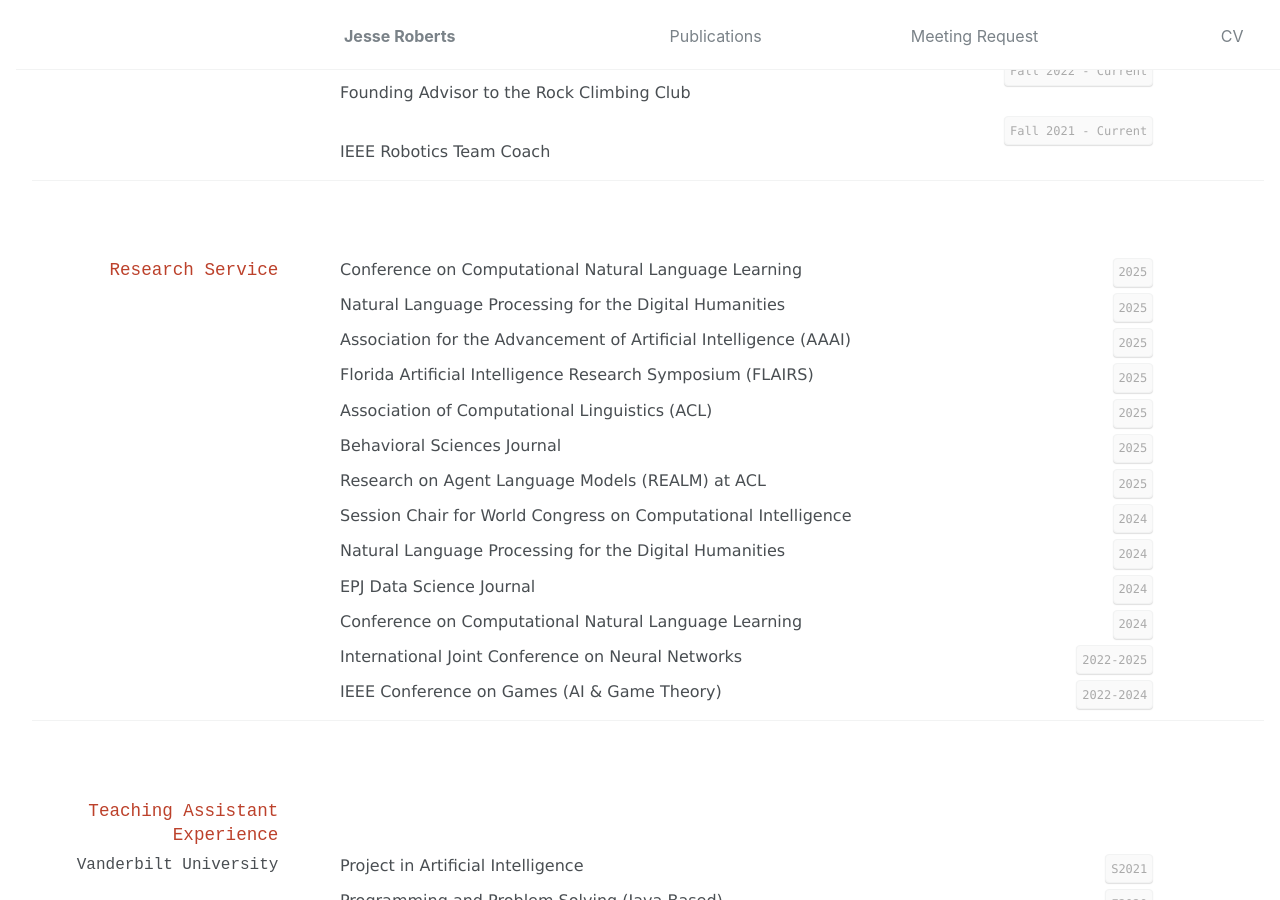
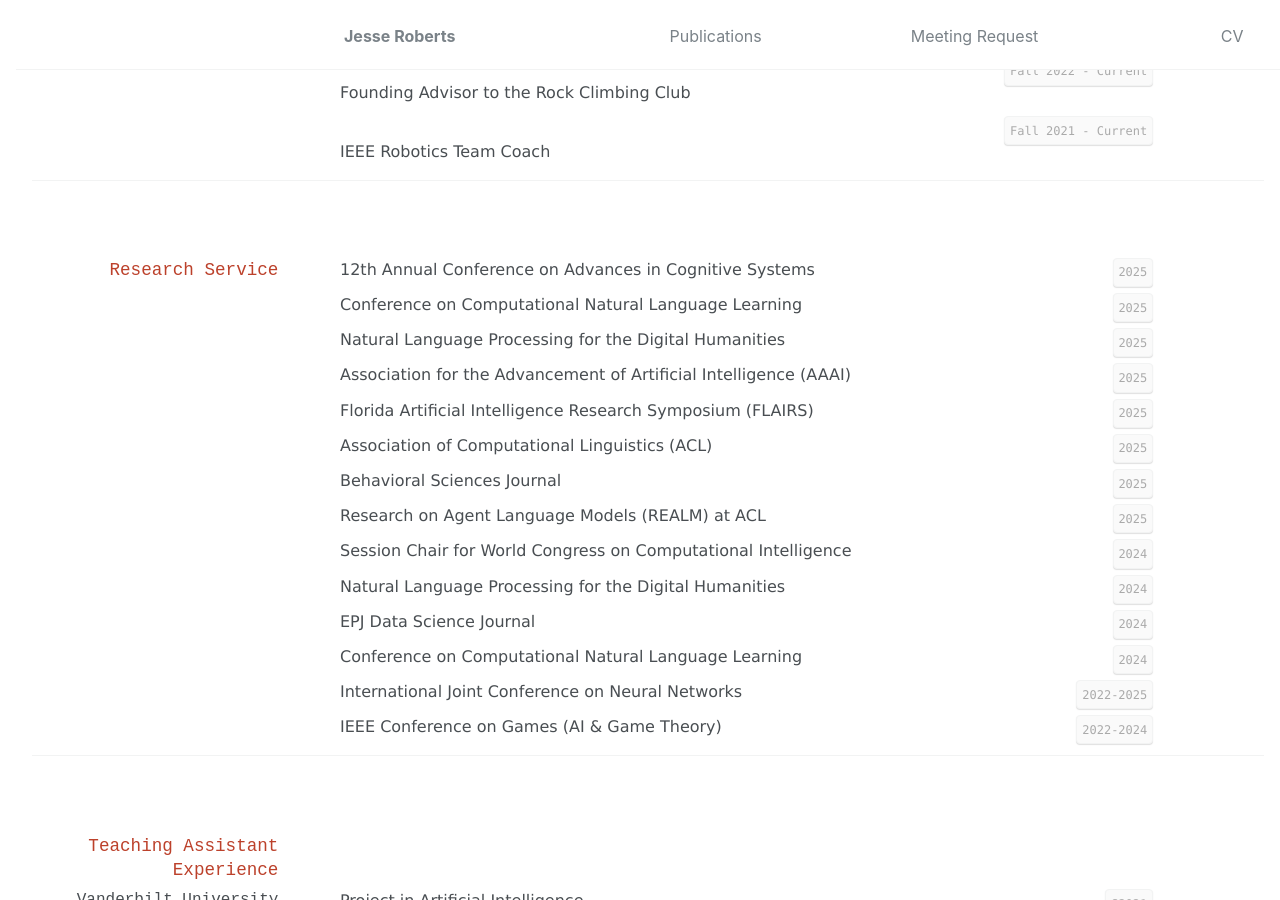
Before and after one commit to JesseTNRoberts/JesseTNRoberts.github.io, a Jekyll site: the page built from _pages/cv.md, in a window 1280 px wide and 900 px high, scrolled down 5152 px. Built offline with Jekyll 4.4.1, drawn with Linux system fonts in a browser that asks for light colours.

```diff
--- a/_pages/cv.md
+++ b/_pages/cv.md
@@ -294,6 +294,9 @@ IEEE Robotics Team Coach
 ## Research Service
 
 `2025`
+12th Annual Conference on Advances in Cognitive Systems
+
+`2025`
 Conference on Computational Natural Language Learning
 
 `2025`
```
Also changed, not shown: 1 other file.
